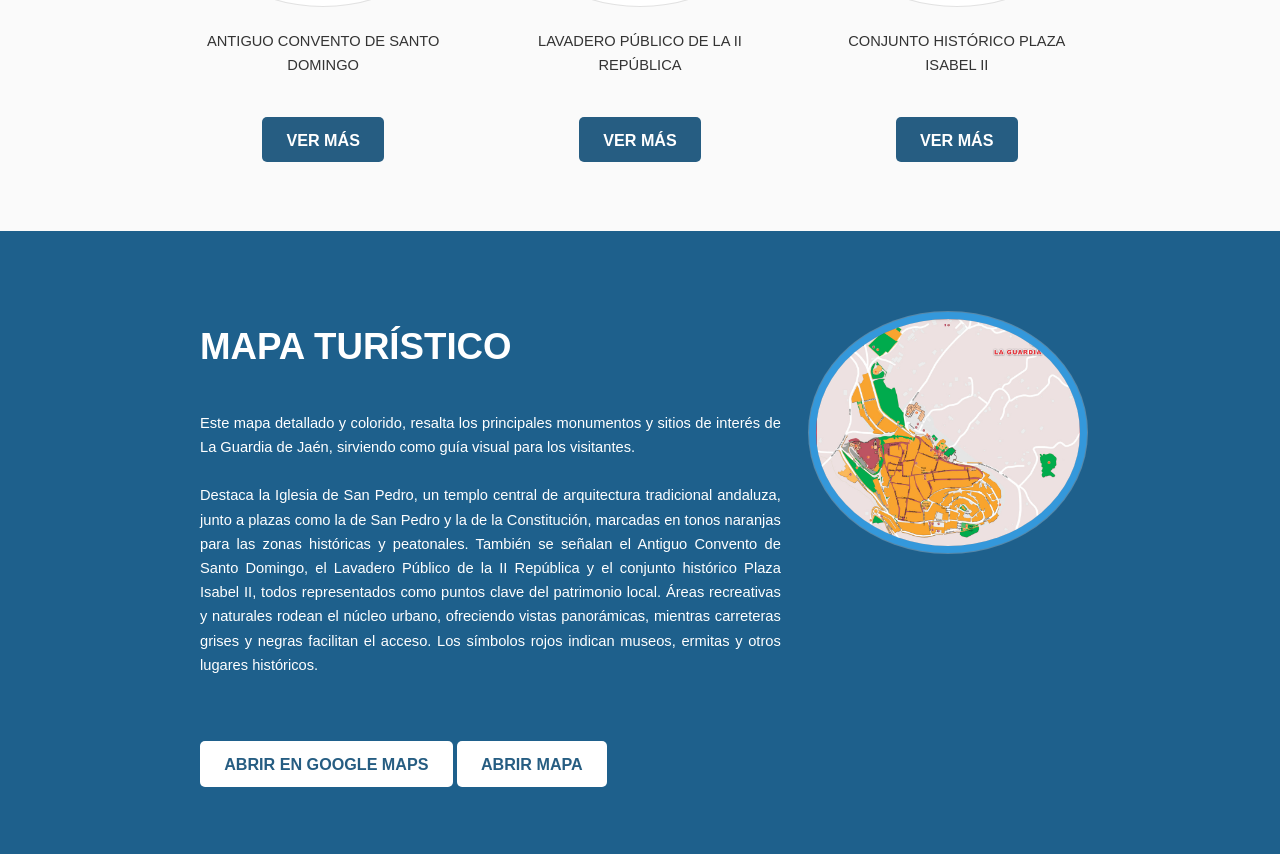
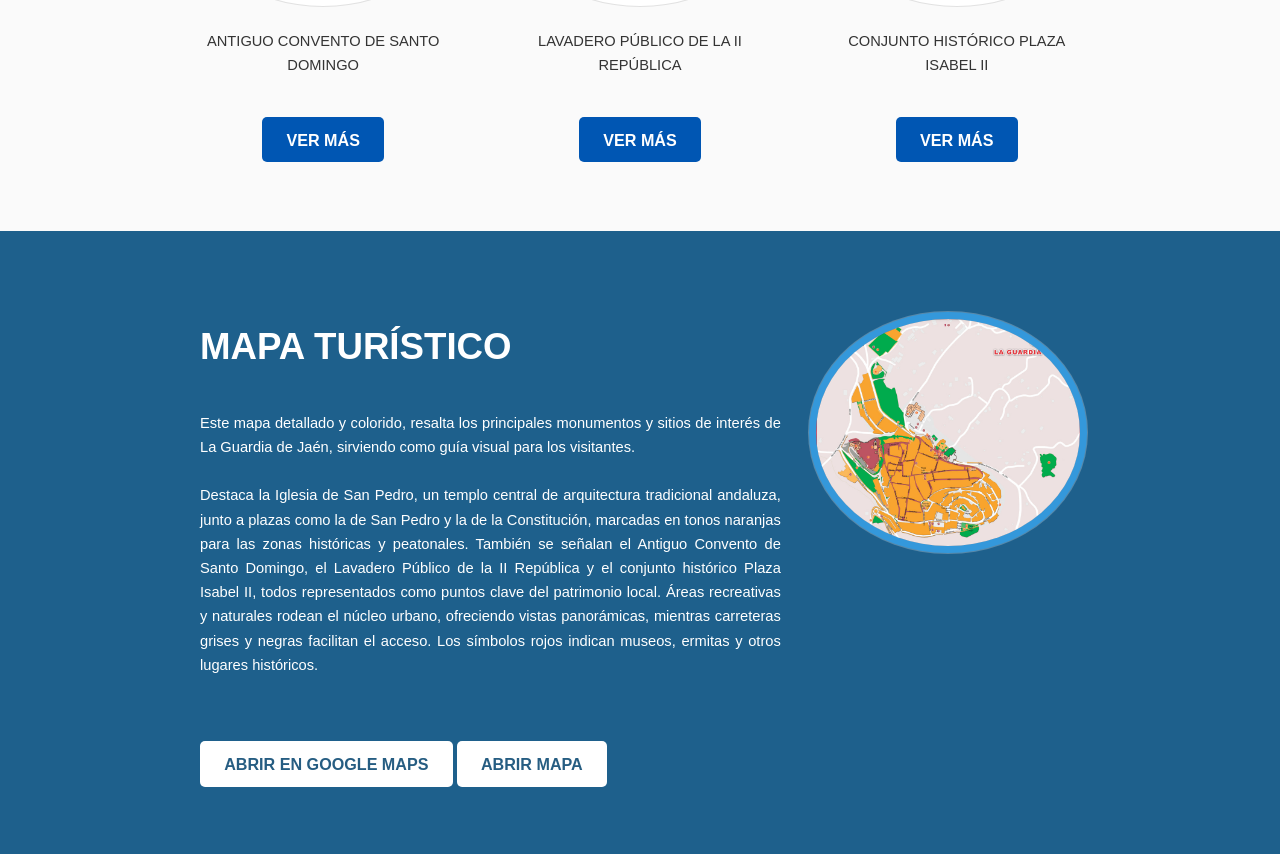
Before and after one commit to ruben2125/Proyecto-Monumento, a PHP site: page /index.html in a window 1280 px wide. Shown: the part 1187-2041 px from the top of the page. Run offline with PHP 8.4, Linux system fonts and the light colour scheme; some web fonts are replaced.

Commit message:
cambios color

```diff
--- a/assets/css/main.css
+++ b/assets/css/main.css
@@ -2700,7 +2700,6 @@
 			.wrapper.style1 input[type="button"],
 			.wrapper.style1 button,
 			.wrapper.style1 .button {
-				background-color: #265d82;
 				color: #fff !important;
 			}
 
--- a/css/styles_index.css
+++ b/css/styles_index.css
@@ -279,7 +279,7 @@
   }
 
   .button {
-	background-color: #265d82;
+	background-color: #0056b3;
 	color: white;
 	font-size: 1.1em;
 	border-radius: 5px;
```
